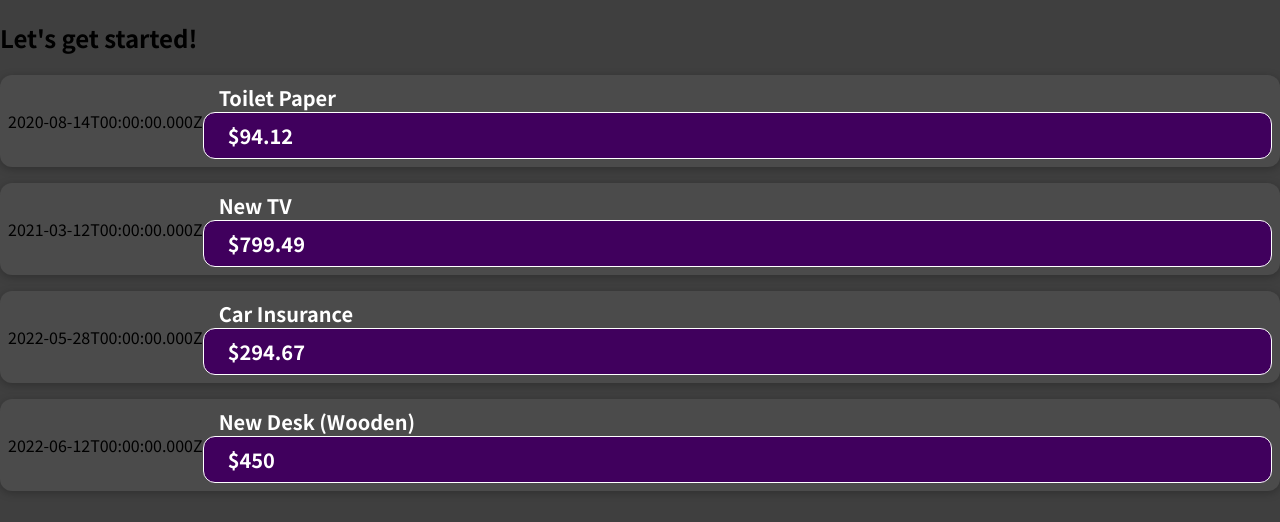
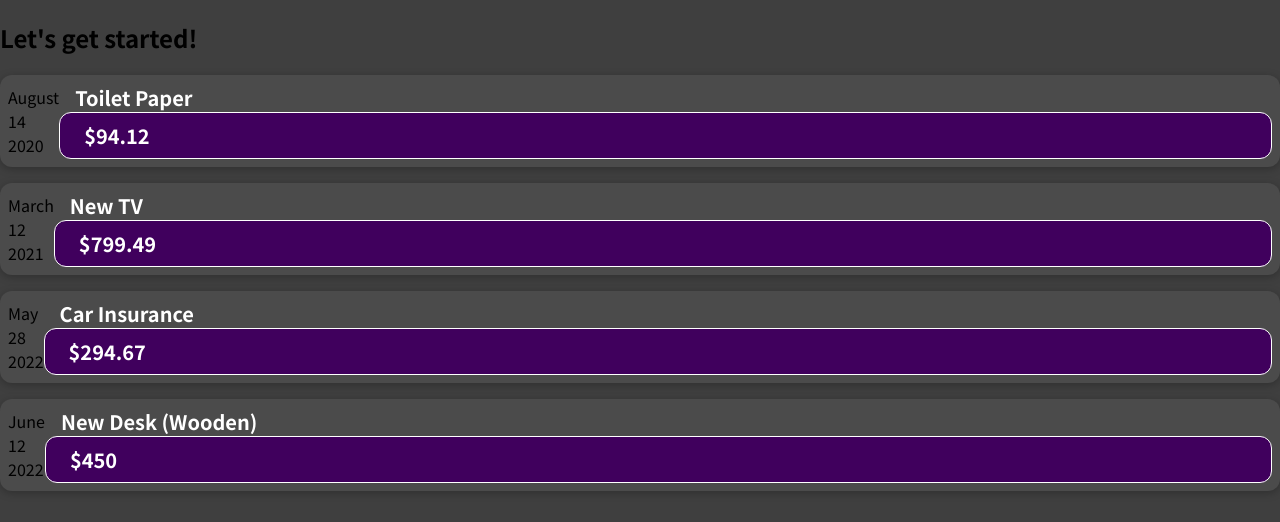
Before and after one commit to Koko-Dev/expense-tracker, a JavaScript app: page / in a window 1280 px wide. Shown: the top 522 px of the page. Built offline with nearby package versions, Linux system fonts and the light colour scheme.

Commit message:
In ExpeseItem.js component, add variables to extract month, day and year; insert into separate divs each time component is called

```diff
--- a/src/components/ExpenseItem.js
+++ b/src/components/ExpenseItem.js
@@ -1,9 +1,17 @@
 import './ExpenseItem.css';
 
 function ExpenseItem(props) {
+	const month = props.date.toLocaleString('en-us', {month: 'long'});
+	const day = props.date.toLocaleString('en-us', {day: '2-digit'});
+	// const year = props.date.toLocaleString('en-us', {year: 'numeric'});
+	const year = props.date.getFullYear();
 	return (
 		<div className="expense-item">
-			<div>{props.date.toISOString()}</div>
+			<div>
+				<div>{month}</div>
+				<div>{day}</div>
+				<div>{year}</div>
+			</div>
 			<div className="expense-item__description">
 				<h2>{props.title}</h2>
 				<div className="expense-item__price">${props.amount}</div>
```
